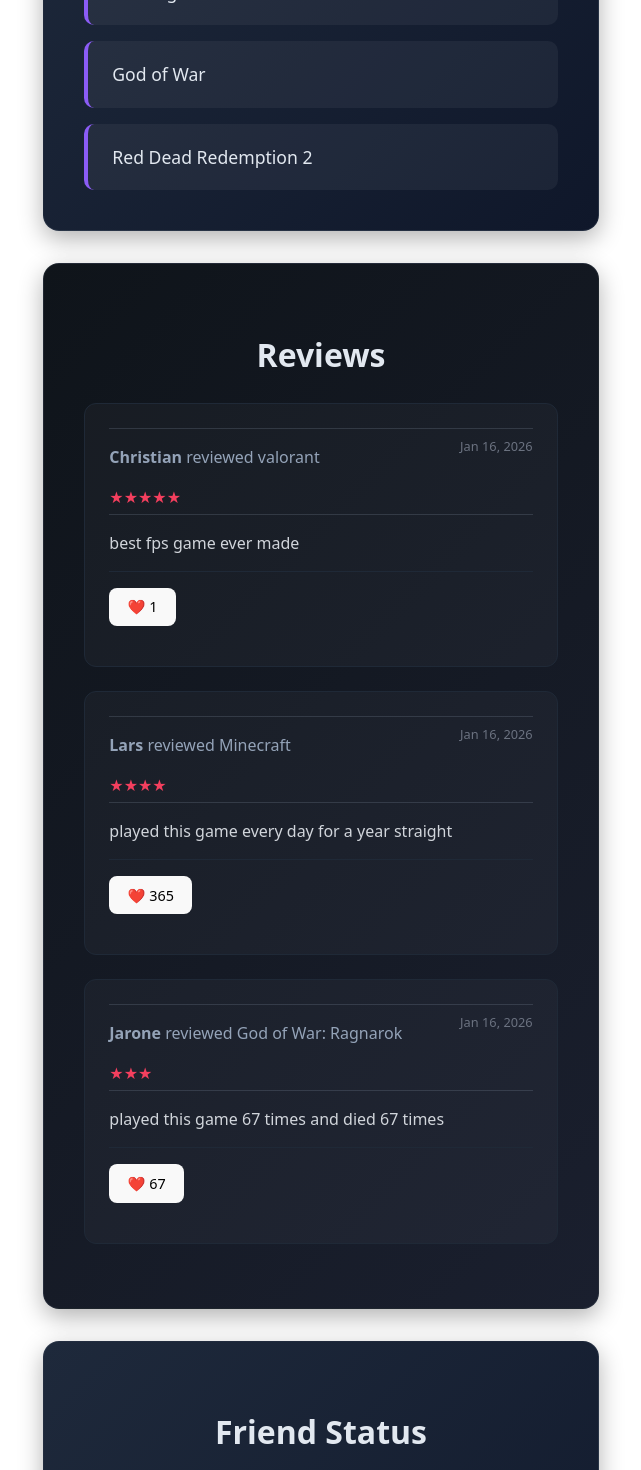
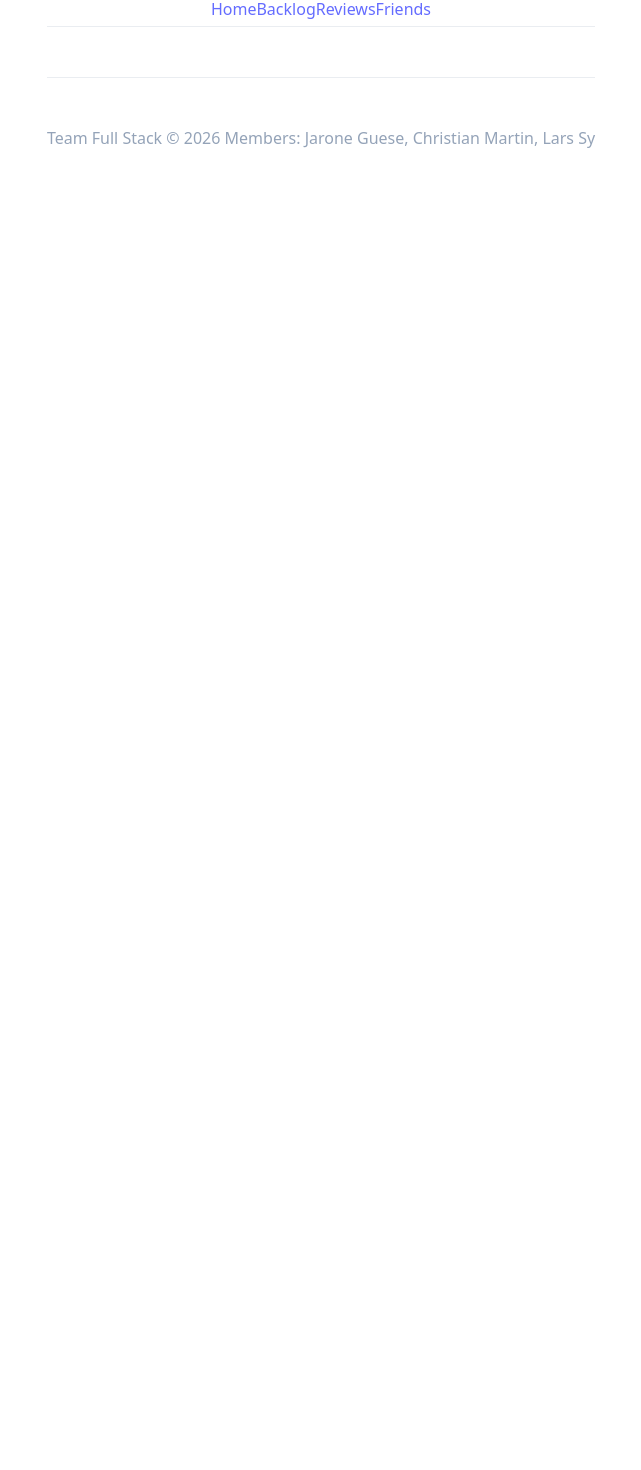
Before and after one commit to jguese3/full-stack-project, a React (Vite) app: page / in a window 1280 px wide. Shown: the part 360-1830 px from the top of the page, without its empty margins (319-960 px from the left). After the commit the page ends 800 px from the top, so only its background shows below. Built offline with nearby package versions, Linux system fonts and the light colour scheme.

Commit message:
Update: App.tsx to add the Nav

```diff
--- a/src/App.tsx
+++ b/src/App.tsx
@@ -1,17 +1,26 @@
-import './App.css'
+import { Header } from './components/header/header'
 import { Footer } from './components/footer/footer'
+
+
 import { FriendStatus } from './components/friend_status/friend_status'
 import GameReview from './components/GameReview/GameReview'
 import { Backlog } from './components/backlog/backlog'
-import { Header } from './components/header/header'
+
+import { Routes, Route } from 'react-router-dom'
+import './App.css'
 
 function App() {
   return (
     <>
-      <Header/>
-      <Backlog/>
-      <GameReview/>
-      <FriendStatus/>
+      <Header />
+      <Routes>
+        <Route
+          path="/"
+        />
+        <Route path="/backlog" element={<Backlog />} />
+        <Route path="/reviews" element={<GameReview />} />
+        <Route path="/friends" element={<FriendStatus />} />
+      </Routes>
       <Footer />
     </>
   )
```
Also changed, not shown: package.json (+5 -4 lines), 1 other file (tests, documents, lock files or other folders).
